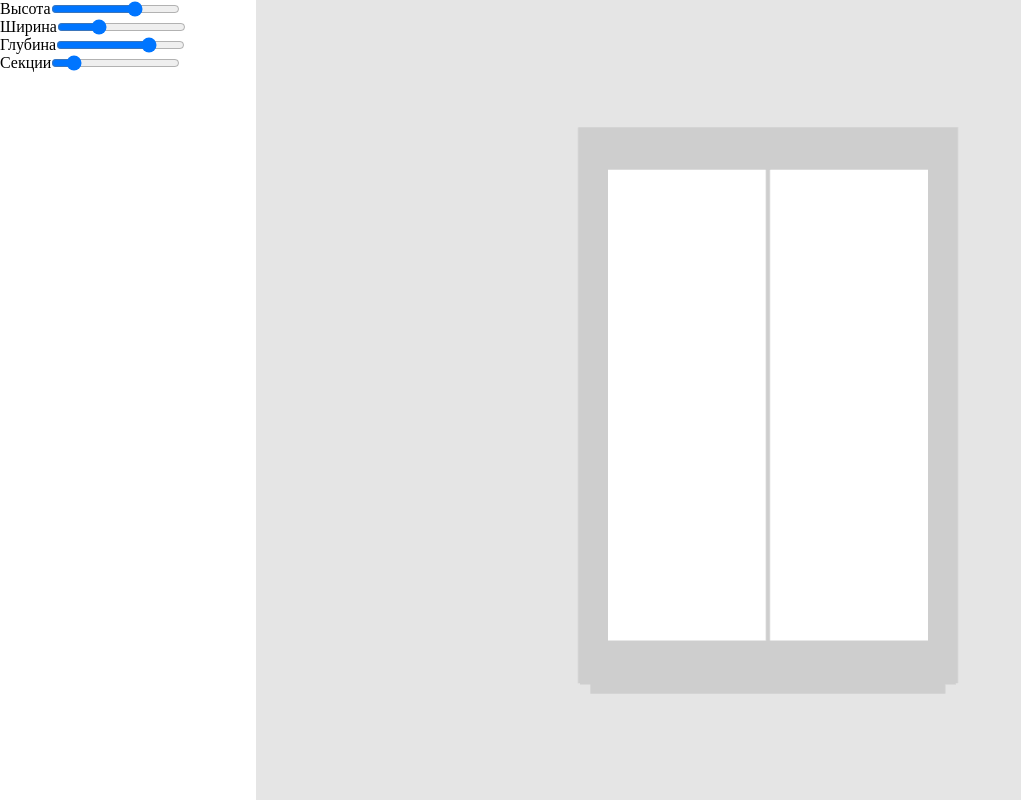
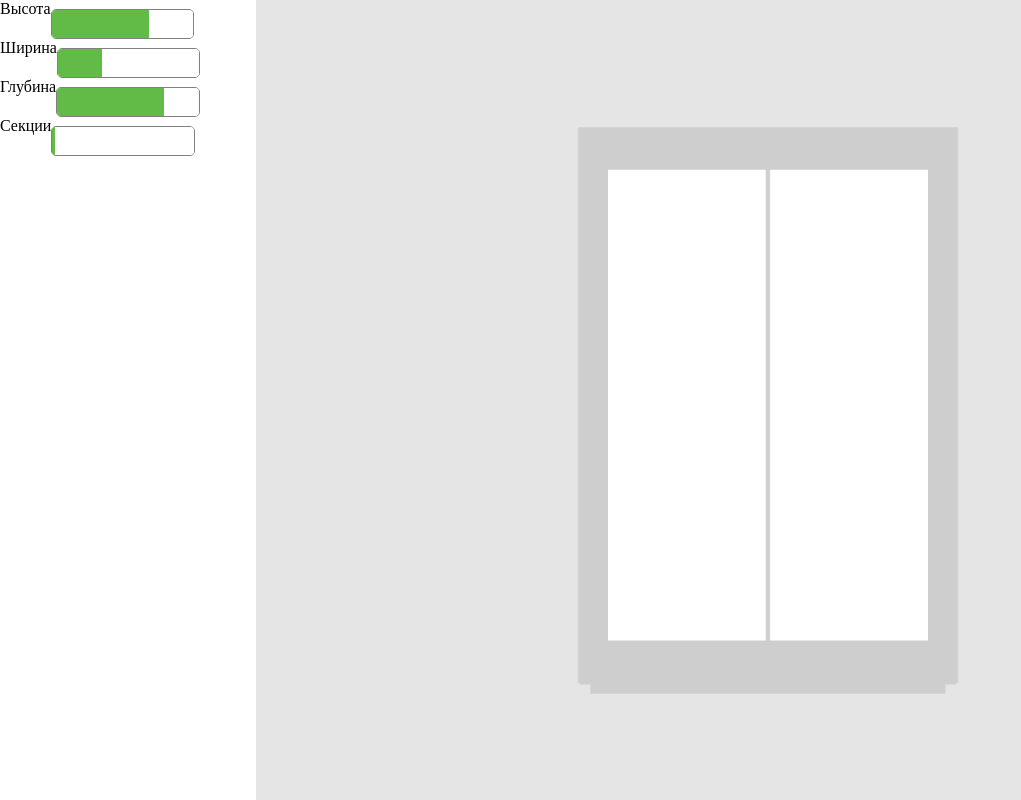
Before and after one commit to l-lOmenl-l/Three-3dConst, a React (Vite) app: page / in a window 1280 px wide. Shown: the whole page, without its empty margins (0-1021 px from the left). Built offline with nearby package versions, Linux system fonts and the light colour scheme.

Commit message:
rebuild gui ver 1.0 (01.11.2023)

```diff
--- a/src/assets/components/screens/home/Home.jsx
+++ b/src/assets/components/screens/home/Home.jsx
@@ -8,7 +8,10 @@ import {params_closet} from './build/closet'
 
 
 
+
+
 export const Home = () => {
+
   function changeRender({ target }) {
     switch (true) {
       case target.name=='width':
@@ -32,28 +35,29 @@ export const Home = () => {
 
   return (
     <div className={styles.mainBody}>
+
       <div className={styles.lineMenu}>
         <p className="text-btn">Высота</p>
         <div className={styles.lineBtn}>
-          <input className="btn" name="height" onChange={changeRender} min="50" max="300" type="range" defaultValue="220" />
+          <input className={styles.inputRange} name="height" onChange={changeRender} min="50" max="300" type="range" defaultValue="220" />
         </div>
       </div>
       <div className={styles.lineMenu}>
         <p className="text-btn">Ширина</p>
         <div className={styles.lineBtn}>
-          <input className="btn" name="width" onChange={changeRender}  min="100" max="300" type="range" defaultValue="160" />
+          <input className={styles.inputRange} name="width" onChange={changeRender}  min="100" max="300" type="range" defaultValue="160" />
         </div>
       </div>
       <div className={styles.lineMenu}>
         <p className="text-btn">Глубина</p>
         <div className={styles.lineBtn}>
-          <input className="btn" name="depth" onChange={changeRender}  min="35" max="75" type="range" defaultValue="65" />
+          <input className={styles.inputRange} name="depth" onChange={changeRender}  min="35" max="75" type="range" defaultValue="65" />
         </div>
       </div>
       <div className={styles.lineMenu}>
         <p className="text-btn">Секции</p>
         <div className={styles.lineBtn}>
-          <input className="btn" name="section" onChange={changeRender}  min="1" max="9" type="range" defaultValue="2" />
+          <input className={styles.inputRange} name="section" onChange={changeRender}  min="2" max="9" type="range" defaultValue="2" />
         </div>
       </div>
         <BuildCloset />
--- a/src/assets/components/screens/home/Home.module.css
+++ b/src/assets/components/screens/home/Home.module.css
@@ -11,7 +11,54 @@
 }
 .lineBtn{
     display: flex;
+    width: 70%;
 }
 .lineMenu{
     display: flex;
 }
+
+
+
+.inputRange {
+    width: 80%;
+    overflow: hidden;
+    -webkit-appearance: none;
+    background-color: #ffffff;
+    height: 30px;
+    border: 1px solid gray;
+    border-radius: 5px;
+    margin-top: 5%;
+  }
+
+  .inputRange::-webkit-slider-runnable-track {
+    height: 80px;
+    width: 20%;
+    color: #ffffff;
+    margin-top: -1px;
+    background-color: #ffffff;
+  }
+
+  .inputRange::-webkit-slider-thumb {
+    width: 2%;
+    -webkit-appearance: none;
+    height: 100%;
+    cursor: ew-resize;
+    background: #62bb46;
+    box-shadow: -130px 0px 0px 130px #62bb46;
+  }
+
+  .inputRange::-moz-range-progress {
+    background-color: #43e5f7;
+  }
+
+  .inputRange::-moz-range-track {
+    background-color: #9a905d;
+  }
+
+  .inputRange::-ms-fill-lower {
+    background-color: #43e5f7;
+  }
+
+  .inputRange::-ms-fill-upper {
+    background-color: #9a905d;
+  }
```
Also changed, not shown: src/assets/styles/global.css (line endings or trailing spaces).
